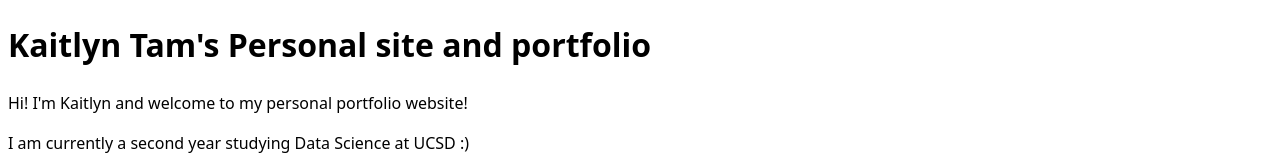
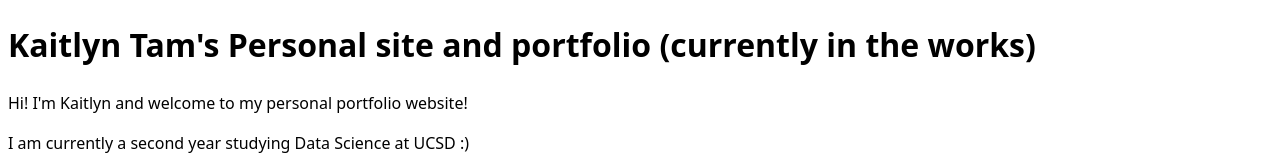
Before and after one commit to kgtam-byte/portfolio, a plain HTML site: page index.html in a window 1280 px wide. Shown: the top 168 px of the page. Drawn offline with Linux system fonts and the light colour scheme.

Commit message:
Update index.html

```diff
--- a/index.html
+++ b/index.html
@@ -7,7 +7,7 @@
     <link rel="StyleSheet" href="style.css">
 </head>
 <body>
-    <h1>Kaitlyn Tam's Personal site and portfolio</h1>
+    <h1>Kaitlyn Tam's Personal site and portfolio (currently in the works)</h1>
     <p>Hi! I'm Kaitlyn and welcome to my personal portfolio website!</p>
     <p>I am currently a second year studying Data Science at UCSD :)</p>
     <ul>
```
